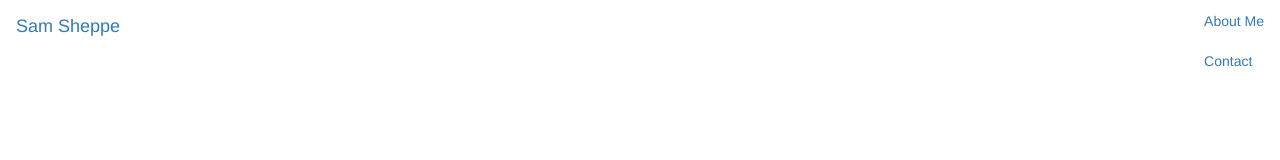
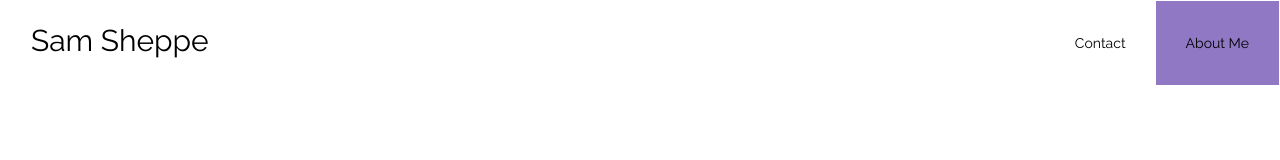
Before and after one commit to ssheppe/website, a plain HTML site: page about.html in a window 1280 px wide. Drawn offline with nearby package versions, Linux system fonts and the light colour scheme.

Commit message:
commit 3

```diff
--- a/style_sheet.css
+++ b/style_sheet.css
@@ -1,10 +1,57 @@
 html {
 	background-color: white;
-	font-family: Arial;
+	font-family: 'Raleway', sans-serif;
 	font-size: medium;
 }
 
+/* navigation */
+ul {
+    list-style-type: none;
+    margin: 0;
+    padding: 0;
+    overflow: hidden;
+    background-color: white;
+}
 
+li {
+    float: right;
+}
+
+.active {
+    background-color: #9178C4;
+}
+
+.navbar-brand {
+    font-family: 'Raleway', sans-serif;
+    float: left;
+    height: 50px;
+    padding: 30px 30px;
+    font-size: 30px;
+    line-height: 20px;
+    color: black;
+    position: fixed;
+}
+
+.navbar-brand:hover {
+    float: left;
+    height: 50px;
+    padding: 30px 30px;
+    font-size: 30px;
+    line-height: 20px;
+    color: #9178C4;
+    position: fixed;
+}
+.nav li a{
+    font-family: 'Raleway', sans-serif;
+    position: relative;
+    display: block;
+    padding: 32px 30px;
+    color:black;
+}
+
+.nav li a:hover{
+    color: #9178C4;
+}
 
 /*about me*/
 .sam_photo {
```
